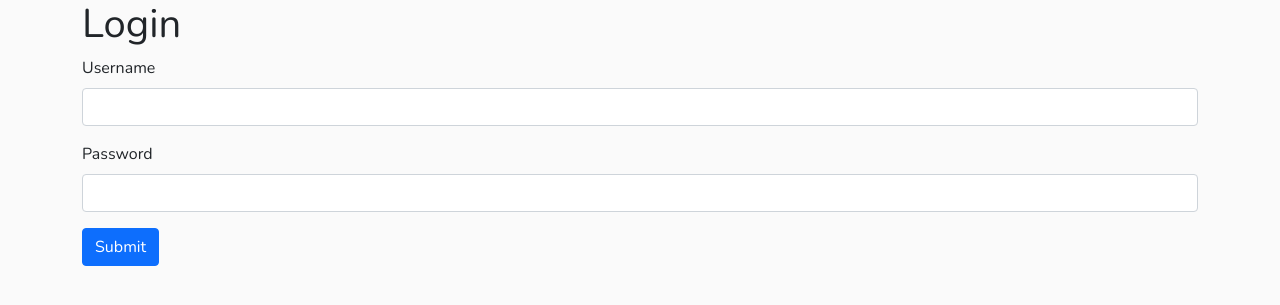
After one commit to aygharib/food_rating, a Django app: page /login/ in a window 1280 px wide. The commit adds this page. Shown: the top 305 px of the page. Run offline with Django 3.2, Linux system fonts and the light colour scheme.

Commit message:
Added login functionality using function based views

```diff
--- /dev/null
+++ b/base/templates/base/login.html
@@ -0,0 +1,19 @@
+{% extends 'base/main.html' %}
+
+{% block content %}
+<h1>Login</h1>
+
+<form method="post">
+    {% csrf_token %}
+
+    <div class="mb-3">
+    <label for="exampleInputEmail1" class="form-label">Username</label>
+    <input name="username" type="text" class="form-control" id="exampleInputEmail1" aria-describedby="emailHelp">
+    </div>
+    <div class="mb-3">
+    <label for="exampleInputPassword1" class="form-label">Password</label>
+    <input name="password" type="password" class="form-control" id="exampleInputPassword1">
+    </div>
+    <button type="submit" class="btn btn-primary">Submit</button>
+</form>
+{% endblock content %}
--- a/base/templates/base/main.html
+++ b/base/templates/base/main.html
@@ -8,7 +8,9 @@
 
     <link rel="preconnect" href="https://fonts.googleapis.com">
     <link rel="preconnect" href="https://fonts.gstatic.com" crossorigin>
-    <link href="https://fonts.googleapis.com/css2?family=Nunito:wght@200&display=swap" rel="stylesheet">
+    <link href="https://fonts.googleapis.com/css2?family=Nunito:wght@200&display=swap" rel="stylesheet"> <!-- CSS only -->
+
+    <link href="https://cdn.jsdelivr.net/npm/bootstrap@5.1.0/dist/css/bootstrap.min.css" rel="stylesheet" integrity="sha384-KyZXEAg3QhqLMpG8r+8fhAXLRk2vvoC2f3B09zVXn8CA5QIVfZOJ3BCsw2P0p/We" crossorigin="anonymous">
 
     <style>
         body {
--- a/base/urls.py
+++ b/base/urls.py
@@ -3,6 +3,8 @@ from django.urls import path
 from base.views import *
 
 urlpatterns = [
+    path('login/', login_page, name='login'),
+
     path('', city_list, name='city-list'),
     path('city/<int:pk>/', city_detail, name='city'),
     path('city/<int:city_id>/<int:food_id>/', food_detail, name='food_detail'),
--- a/base/views.py
+++ b/base/views.py
@@ -1,6 +1,26 @@
 from base.models import *
-from django.shortcuts import render
-from django.http import HttpResponse
+from django.shortcuts import render, redirect
+from django.contrib.auth import authenticate, login
+
+def login_page(request):
+    # template_name = 'base/login.html'
+    # fields = '__all__'
+    # redirect_authenticated_user = True
+
+    # def get_success_url(self):
+    #     return reverse_lazy('city-list')
+
+    if request.method == "POST":
+        username = request.POST['username']
+        password = request.POST['password']
+
+        user = authenticate(request, username=username, password=password)
+
+        if user is not None:
+            login(request, user)
+            return redirect('city-list')
+
+    return render(request, 'base/login.html')
 
 def city_list(request):
     cities = City.objects.raw('SELECT * FROM base_city ORDER BY name')
```
Also changed, not shown: base/templates/base/city_list.html (+7 -0 lines).
